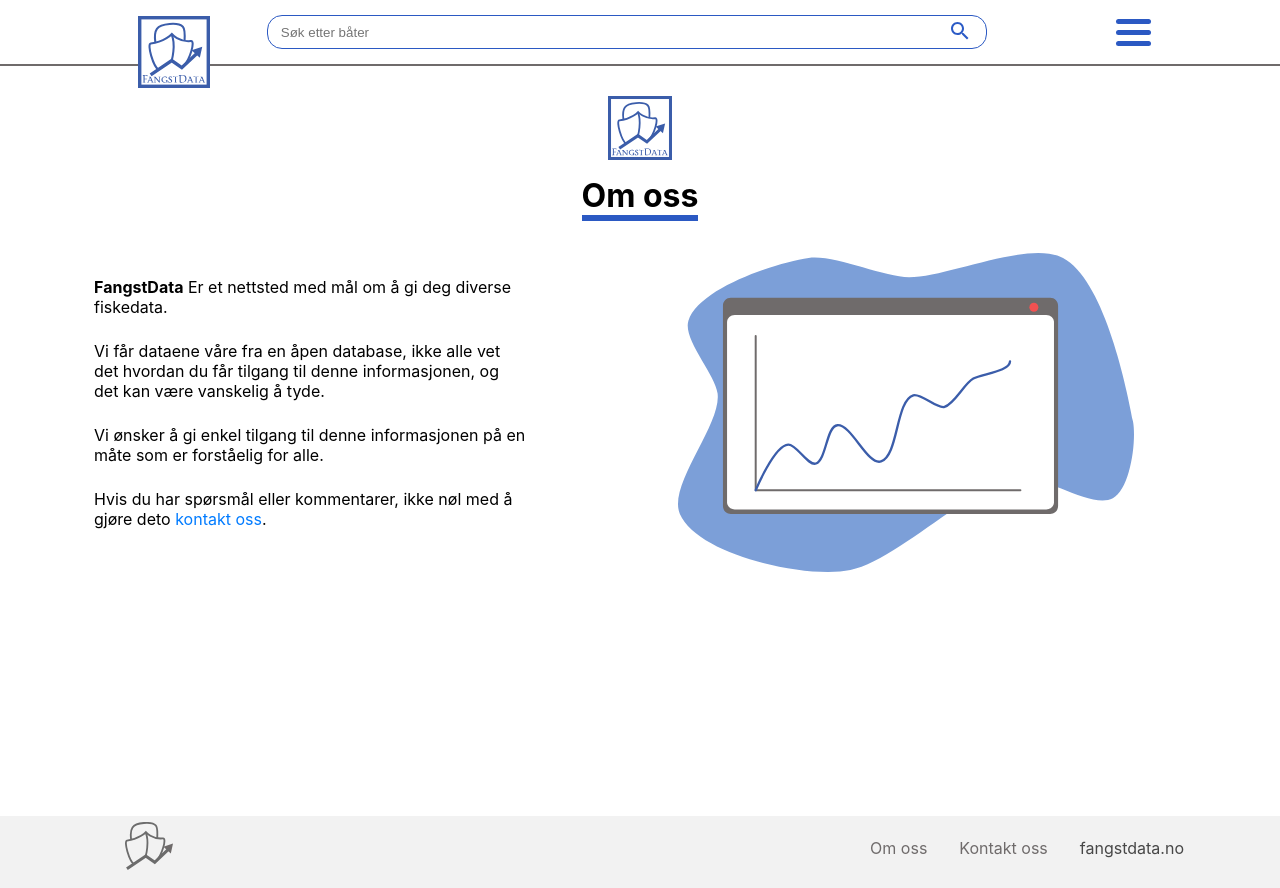
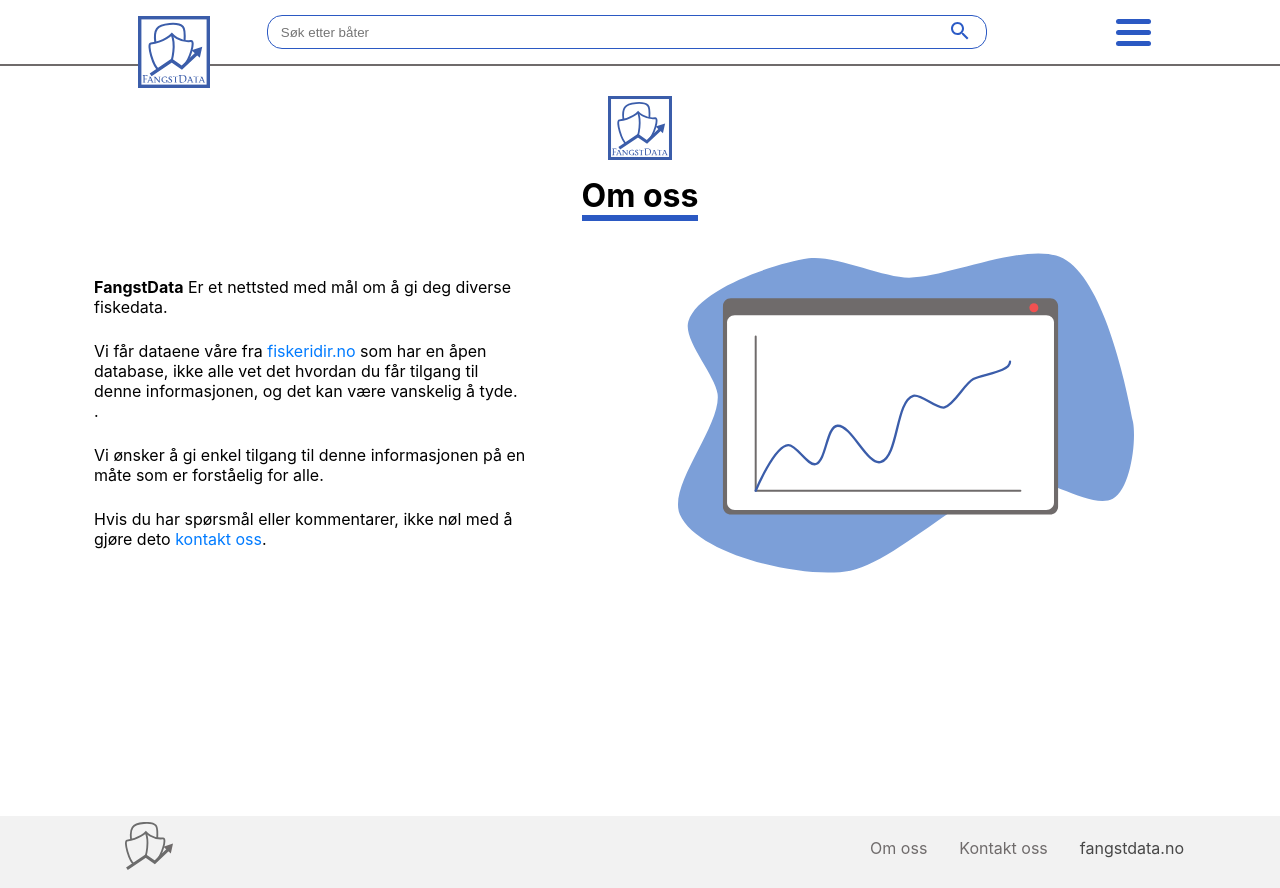
Before and after one commit to Fangsdata/web-app, a React (Create React App) app: page /about in a window 1280 px wide. Built offline with nearby package versions, Linux system fonts and the light colour scheme.

Commit message:
updade about us to include where we get our data

```diff
--- a/src/compoments/About/index.js
+++ b/src/compoments/About/index.js
@@ -17,8 +17,10 @@
             {' '}
           </p>
           <p>
-            Vi får dataene våre fra en åpen database, ikke alle vet det
-            hvordan du får tilgang til denne informasjonen, og det kan være vanskelig å tyde.
+          Vi får dataene våre fra <a href='https://www.fiskeridir.no'>fiskeridir.no</a> som har en åpen database,
+          ikke alle vet det hvordan du får tilgang til denne informasjonen,
+          og det kan være vanskelig å tyde.
+.
           </p>
           <p>
             Vi ønsker å gi enkel tilgang til denne informasjonen
```
